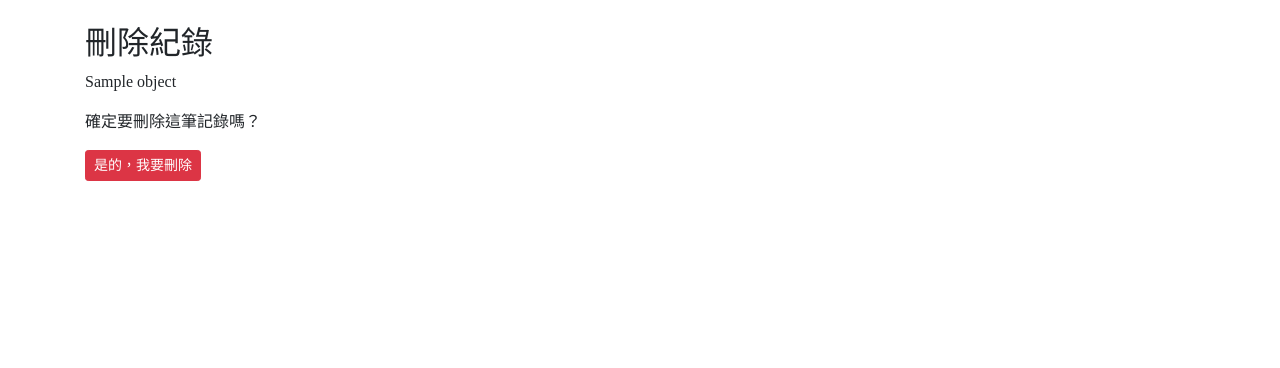
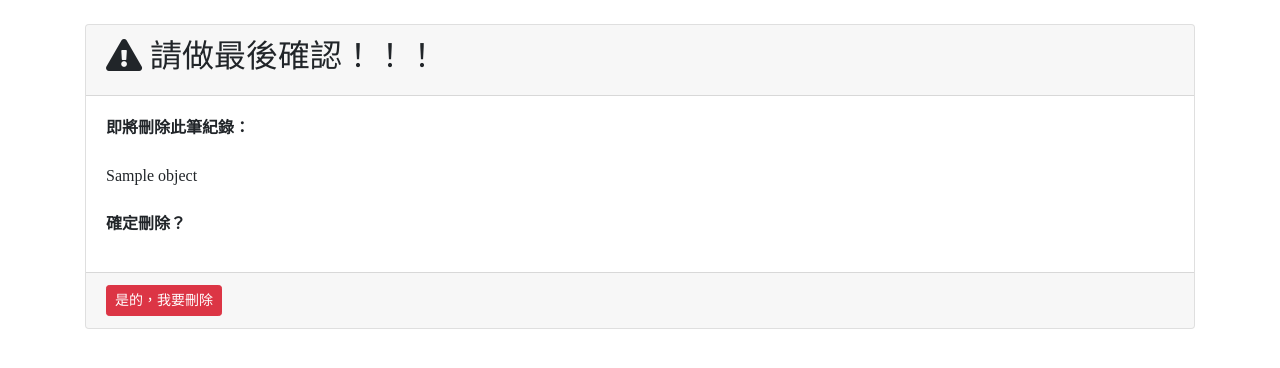
Before and after one commit to Kayxue/assistant, a Django app: template templates/confirm_delete.html in a window 1280 px wide. Shown: the part 56-424 px from the top of the page. Run offline with Django 3.2, Linux system fonts and the light colour scheme; the template is opened without the code that fills it: most values are stand-ins (such as "Sample title", 1, 10 or a date in 2020); some libraries are stand-ins or nearby versions.

Commit message:
2020-01-11 Manjaro Linux

```diff
--- a/templates/confirm_delete.html
+++ b/templates/confirm_delete.html
@@ -1,12 +1,20 @@
 {% extends 'base.html' %}
 
 {% block content %}
-<h2>刪除紀錄</h2>
-<p>{{ object }}</p>
-<p>確定要刪除這筆記錄嗎？</p>
-
-<form action="" method="post">
-  {% csrf_token %}
-  <input type="submit" value="是的，我要刪除" class="btn btn-sm btn-danger" />
-</form>
+<div class="card">
+  <div class="card-header">
+    <h2><i class="fas fa-exclamation-triangle"></i> 請做最後確認！！！</h2>
+  </div>
+  <div class="card-body">
+    <p class="font-weight-bold mb-4">即將刪除此筆紀錄：</p>
+    <p>{{object}}</p>
+    <p class="font-weight-bold mt-4">確定刪除？</p>
+  </div>
+  <div class="card-footer">
+    <form action="" method="post">
+      {% csrf_token %}
+      <input type="submit" value="是的，我要刪除" class="btn btn-sm btn-danger" />
+    </form>
+  </div>
+</div>
 {% endblock %}
```
Also changed, not shown: db.sqlite3.
